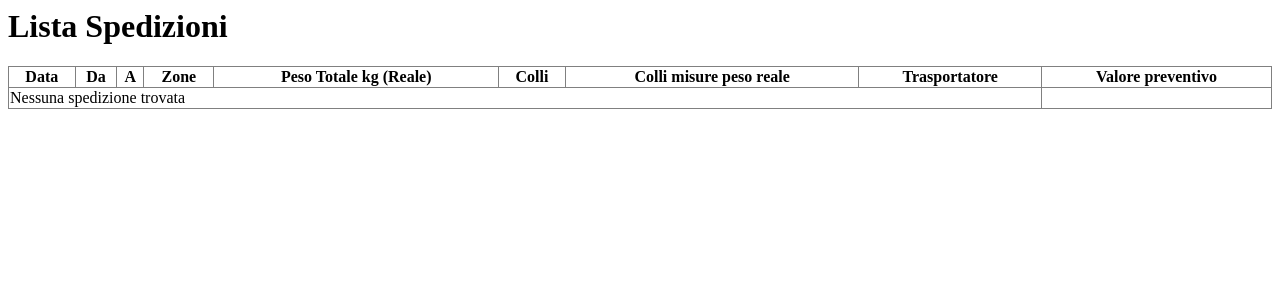
After one commit to ammtras/simulatoretrasporti, a Django app: page /spedizioni/ in a window 1280 px wide. The commit adds this page. Shown: the top 300 px of the page. Run offline with Django 5.2, Linux system fonts and the light colour scheme; data that the repository does not hold is empty.

Commit message:
creata view spedizioni

```diff
--- /dev/null
+++ b/trasporti/templates/spedizioni.html
@@ -0,0 +1,52 @@
+<h1>Lista Spedizioni</h1>
+
+<table border="1" style="width:100%; border-collapse: collapse;">
+    <thead>
+        <tr>
+            <th>Data</th>
+            <th>Da</th>
+            <th>A</th>
+            <th>Zone</th>
+            <th>Peso Totale kg (Reale)</th>
+            <th>Colli</th>
+            <th>Colli misure peso reale</th>
+            <th>Trasportatore</th>
+            <th>Valore preventivo</th>
+        </tr>
+    </thead>
+
+    <tbody>
+        {% for s in spedizioni %}
+            <tr style="background:#f9f9f9;">
+                <td>{{ s.data }}</td>
+                <td>{{ s.da_cliente_citta }}</td>
+                <td>{{ s.a_cliente_citta }}</td>
+                <td>{{ s.da_zona }} → {{ s.a_zona }}</td>
+                <td>{{ s.peso_totale_kg }}</td>
+                <td>
+                    {% if s.pacchi.all.count %}
+                        {{ s.pacchi.count }}
+                    {% else %}
+                        0
+                    {% endif %}
+                </td>
+                <td>
+                    {% if s.pacchi.all %}
+                    {% for pacco in s.pacchi.all %}
+                    ({{pacco}})<br>
+                    {% endfor %}
+                    {% endif %}
+                </td>
+                <td>{{ s.trasportatore_scelto }}</td>
+                <td>{{ s.valore_preventivo }}</td>
+            </tr>
+
+
+
+        {% empty %}
+            <tr>
+                <td colspan="8">Nessuna spedizione trovata</td>
+            </tr>
+        {% endfor %}
+    </tbody>
+</table>
--- a/trasporti/urls.py
+++ b/trasporti/urls.py
@@ -5,4 +5,6 @@ urlpatterns = [
     path('', crea_spedizione, name='crea_spedizione'),
     path('login', loggin, name='login'),
     path('logout', loggout, name='logout'),
+    path("spedizioni/", Spedizioni.as_view(), name="spedizioni"),
+
 ]
--- a/trasporti/views.py
+++ b/trasporti/views.py
@@ -5,6 +5,7 @@ from .models import *
 from django.contrib.auth import authenticate, login, logout
 from django.contrib.auth.decorators import login_required
 from django.contrib import messages
+from django.views.generic import ListView
 
 
 
@@ -27,7 +28,6 @@ def loggout(request):
     logout(request)
     return redirect('login')
 
-
 def calcola_preventivi(peso_totale):
     preventivi = [
         {"trasportatore": "GLS", "prezzo": peso_totale * Decimal("1.2")},
@@ -43,7 +43,6 @@ def calcola_preventivi(peso_totale):
         p["best"] = (p["prezzo"] == min_price)
 
     return preventivi
-
 
 def crea_spedizione(request):
     preventivi = None
@@ -73,6 +72,8 @@ def crea_spedizione(request):
             elif action == "confirm":
                 spedizione = form.save(commit=False)
 
+                print("PACCHI DATA:")
+                print(pacchi_data)
 
                 peso_totale = sum(
                     Decimal(p["peso_kg"])
@@ -102,3 +103,20 @@ def crea_spedizione(request):
         "formset": formset,
         "preventivi": preventivi
     })
+
+class Spedizioni(ListView):
+    model = Spedizione
+    template_name = "spedizioni.html"
+    context_object_name = "spedizioni"
+    ordering = ["-data"]  # più recenti prima
+
+
+    def get_queryset(self):
+        qs = Spedizione.objects.prefetch_related("pacchi")
+
+        for s in qs:
+            print(
+                f"Spedizione {s.id}: {s.pacchi.count()} pacchi"
+            )
+
+        return qs
```
Also changed, not shown: trasporti/templates/crea_spedizione.html (+13 -33 lines), trasporti/templates/crea_spedizionexxx.html (added, +92 -0 lines).
